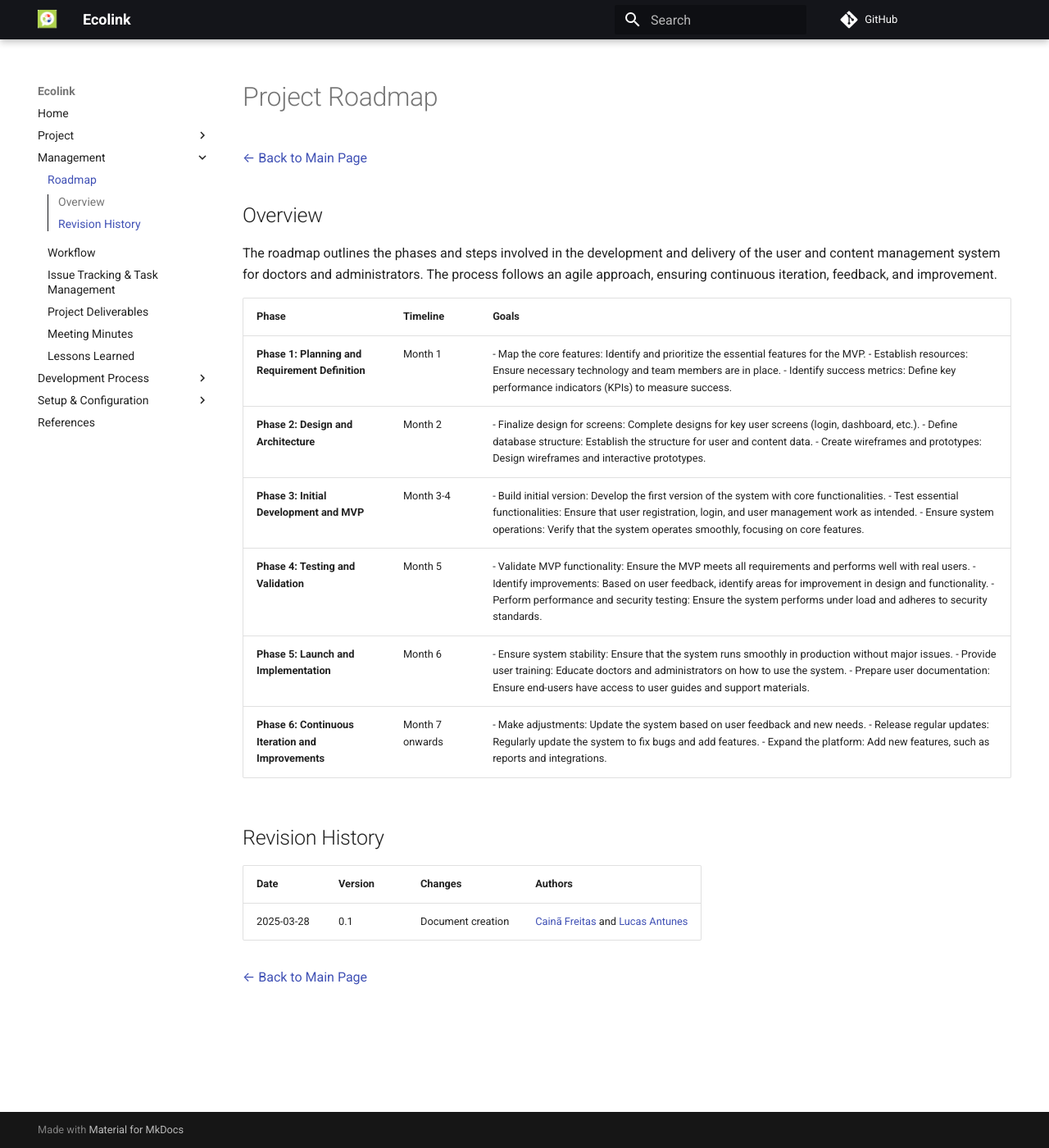
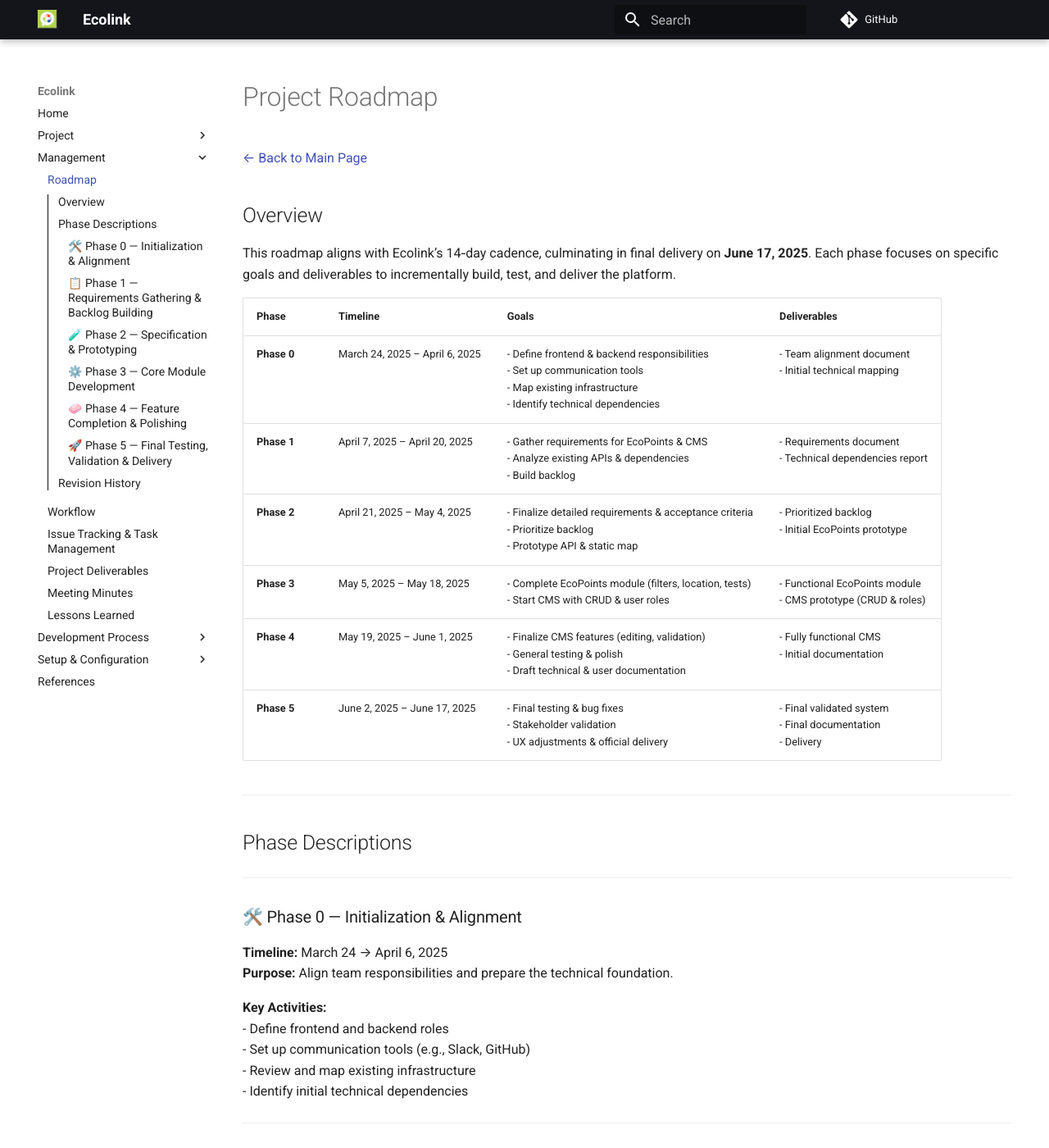
Before and after one commit to ErasmusEgalitarian/ecolink-docs, an MkDocs documentation site: the page built from docs/project/management/roadmap.md, in a window 1280 px wide and 1400 px high. Shown: the whole window at 82% size. Built offline with MkDocs 1.6.1 and Material for MkDocs 9.7.7, drawn with Linux system fonts in a browser that asks for light colours; comment, search, counter and statistics services are not loaded; some of the changed text lies outside the part shown.

Commit message:
docs: update roadmap file
change the context of the template for the ecolink context

```diff
--- a/docs/project/management/roadmap.md
+++ b/docs/project/management/roadmap.md
@@ -4,21 +4,100 @@
 
 ## Overview
 
-The roadmap outlines the phases and steps involved in the development and delivery of the user and content management system for doctors and administrators. The process follows an agile approach, ensuring continuous iteration, feedback, and improvement.
+This roadmap aligns with Ecolink’s 14‑day cadence, culminating in final delivery on **June 17, 2025**. Each phase focuses on specific goals and deliverables to incrementally build, test, and deliver the platform.
 
-| **Phase**                                          | **Timeline** | **Goals**                                                                                                                                                                                                                                                                                                                            |
-| -------------------------------------------------------- | ------------------ | ------------------------------------------------------------------------------------------------------------------------------------------------------------------------------------------------------------------------------------------------------------------------------------------------------------------------------------------ |
-| **Phase 1: Planning and Requirement Definition**   | Month 1            | - Map the core features: Identify and prioritize the essential features for the MVP.  - Establish resources: Ensure necessary technology and team members are in place.  - Identify success metrics: Define key performance indicators (KPIs) to measure success.                                                                          |
-| **Phase 2: Design and Architecture**               | Month 2            | - Finalize design for screens: Complete designs for key user screens (login, dashboard, etc.).  - Define database structure: Establish the structure for user and content data.  - Create wireframes and prototypes: Design wireframes and interactive prototypes.                                                                         |
-| **Phase 3: Initial Development and MVP**           | Month 3-4          | - Build initial version: Develop the first version of the system with core functionalities.  - Test essential functionalities: Ensure that user registration, login, and user management work as intended.  - Ensure system operations: Verify that the system operates smoothly, focusing on core features.                               |
-| **Phase 4: Testing and Validation**                | Month 5            | - Validate MVP functionality: Ensure the MVP meets all requirements and performs well with real users.  - Identify improvements: Based on user feedback, identify areas for improvement in design and functionality.  - Perform performance and security testing: Ensure the system performs under load and adheres to security standards. |
-| **Phase 5: Launch and Implementation**             | Month 6            | - Ensure system stability: Ensure that the system runs smoothly in production without major issues.  - Provide user training: Educate doctors and administrators on how to use the system.  - Prepare user documentation: Ensure end-users have access to user guides and support materials.                                               |
-| **Phase 6: Continuous Iteration and Improvements** | Month 7 onwards    | - Make adjustments: Update the system based on user feedback and new needs.  - Release regular updates: Regularly update the system to fix bugs and add features.  - Expand the platform: Add new features, such as reports and integrations.                                                                                              |
+| **Phase**   | **Timeline**                   | **Goals**                                                                                                                                          | **Deliverables**                                                |
+| ----------- | ------------------------------ | -------------------------------------------------------------------------------------------------------------------------------------------------- | --------------------------------------------------------------- |
+| **Phase 0** | March 24, 2025 – April 6, 2025 | - Define frontend & backend responsibilities<br>- Set up communication tools<br>- Map existing infrastructure<br>- Identify technical dependencies | - Team alignment document<br>- Initial technical mapping        |
+| **Phase 1** | April 7, 2025 – April 20, 2025 | - Gather requirements for EcoPoints & CMS<br>- Analyze existing APIs & dependencies<br>- Build backlog                                             | - Requirements document<br>- Technical dependencies report      |
+| **Phase 2** | April 21, 2025 – May 4, 2025   | - Finalize detailed requirements & acceptance criteria<br>- Prioritize backlog<br>- Prototype API & static map                                     | - Prioritized backlog<br>- Initial EcoPoints prototype          |
+| **Phase 3** | May 5, 2025 – May 18, 2025     | - Complete EcoPoints module (filters, location, tests)<br>- Start CMS with CRUD & user roles                                                       | - Functional EcoPoints module<br>- CMS prototype (CRUD & roles) |
+| **Phase 4** | May 19, 2025 – June 1, 2025    | - Finalize CMS features (editing, validation)<br>- General testing & polish<br>- Draft technical & user documentation                              | - Fully functional CMS<br>- Initial documentation               |
+| **Phase 5** | June 2, 2025 – June 17, 2025   | - Final testing & bug fixes<br>- Stakeholder validation<br>- UX adjustments & official delivery                                                    | - Final validated system<br>- Final documentation<br>- Delivery |
+
+---
+
+## Phase Descriptions
+
+---
+
+### 🛠️ Phase 0 — Initialization & Alignment
+**Timeline:** March 24 → April 6, 2025
+**Purpose:** Align team responsibilities and prepare the technical foundation.
+
+**Key Activities:**
+- Define frontend and backend roles
+- Set up communication tools (e.g., Slack, GitHub)
+- Review and map existing infrastructure
+- Identify initial technical dependencies
+
+---
+
+### 📋 Phase 1 — Requirements Gathering & Backlog Building
+**Timeline:** April 7 → April 20, 2025
+**Purpose:** Understand the product’s functional needs and shape the project backlog.
+
+**Key Activities:**
+- Interview stakeholders (students, collectors, UnB teams)
+- Define functional requirements for EcoPoints and CMS
+- Analyze API integrations and external systems
+- Structure and prioritize user stories in the backlog
+
+---
+
+### 🧪 Phase 2 — Specification & Prototyping
+**Timeline:** April 21 → May 4, 2025
+**Purpose:** Refine top-priority items and validate with early prototypes.
+
+**Key Activities:**
+- Finalize detailed requirements and acceptance criteria
+- Prioritize stories and dependencies
+- Create API stubs and static map for EcoPoint discovery
+- Build clickable mockups or wireframes for main flows
+
+---
+
+### ⚙️ Phase 3 — Core Module Development
+**Timeline:** May 5 → May 18, 2025
+**Purpose:** Implement the EcoPoints module and CMS foundations.
+
+**Key Activities:**
+- Implement EcoPoints filters, geolocation, and tests
+- Scaffold CMS with CRUD functionality and user roles
+- Begin writing unit and integration tests
+- Present working features to stakeholders for feedback
+
+---
+
+### 🧼 Phase 4 — Feature Completion & Polishing
+**Timeline:** May 19 → June 1, 2025
+**Purpose:** Finalize CMS and enhance overall usability and documentation.
+
+**Key Activities:**
+- Implement advanced CMS features (validation, media upload)
+- Perform end-to-end testing across modules
+- Polish UI based on testing and feedback
+- Draft user and technical documentation
+
+---
+
+### 🚀 Phase 5 — Final Testing, Validation & Delivery
+**Timeline:** June 2 → June 17, 2025
+**Purpose:** Validate the system with users and stakeholders and deliver the final product.
+
+**Key Activities:**
+- Execute QA (performance, security, accessibility)
+- Conduct final stakeholder reviews and validations
+- Apply final UX/UI refinements
+- Finalize documentation and deliver the project
+
+---
 
 ## Revision History
 
-| Date       | Version | Changes                           | Authors |
-| ---------- | ------- | --------------------------------- | ------- |
-| 2025-03-28 | 0.1     | Document creation                 | [Cainã Freitas](https://github.com/freitasc) and [Lucas Antunes](https://github.com/LucasGSAntunes)        |
+| Date       | Version | Changes                                      | Authors                                                                                          |
+| ---------- | ------- | -------------------------------------------- | ------------------------------------------------------------------------------------------------ |
+| 2025‑04‑06 | 0.2     | Updated document with Ecolink scope/timeline | [Mateus Vieira](https://github.com/matix0)                                                       |
+| 2024‑03‑28 | 0.1     | Document creation                            | [Cainã Freitas](https://github.com/freitasc), [Lucas Antunes](https://github.com/LucasGSAntunes) |
 
 [← Back to Main Page](../../index.md)
```
